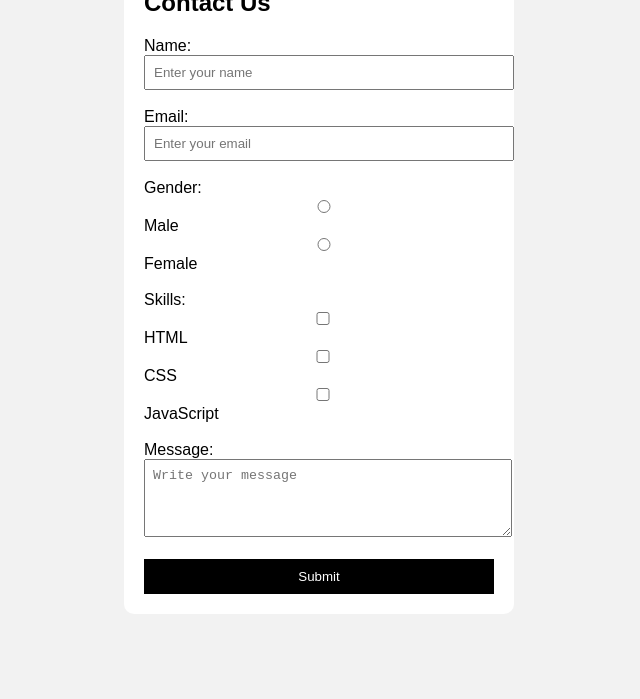
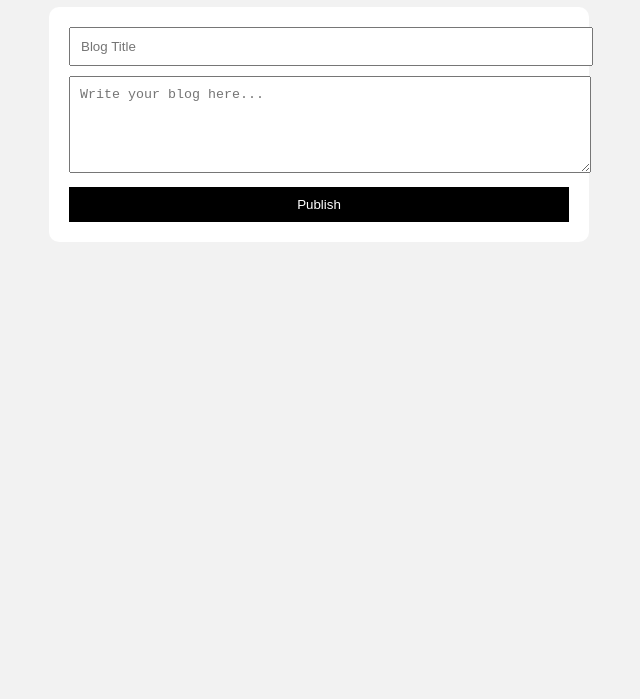
Before and after one commit to dhavaseharshada-boop/Saiket-Web-Development-Internship, a plain HTML site: page index.html in a window 1280 px wide. Shown: the part 101-800 px from the top of the page, without its empty margins (321-961 px from the left). Drawn offline with Linux system fonts and the light colour scheme.

Commit message:
Uploaded Task 5 Blogging files

```diff
--- a/index.html
+++ b/index.html
@@ -1,34 +1,21 @@
 <!DOCTYPE html>
 <html>
 <head>
-    <title>Contact Form</title>
+    <title>Blogging Platform</title>
     <link rel="stylesheet" href="style.css">
 </head>
 <body>
 
-    <form>
-        <h2>Contact Us</h2>
+    <h1>My Blog</h1>
 
-        <label>Name:</label><br>
-        <input type="text" placeholder="Enter your name"><br><br>
+    <div class="blog-form">
+        <input type="text" id="title" placeholder="Blog Title">
+        <textarea id="content" rows="5" placeholder="Write your blog here..."></textarea>
+        <button onclick="addBlog()">Publish</button>
+    </div>
 
-        <label>Email:</label><br>
-        <input type="email" placeholder="Enter your email"><br><br>
+    <div id="blogs"></div>
 
-        <label>Gender:</label><br>
-        <input type="radio" name="gender"> Male
-        <input type="radio" name="gender"> Female<br><br>
-
-        <label>Skills:</label><br>
-        <input type="checkbox"> HTML
-        <input type="checkbox"> CSS
-        <input type="checkbox"> JavaScript<br><br>
-
-        <label>Message:</label><br>
-        <textarea rows="4" placeholder="Write your message"></textarea><br><br>
-
-        <button type="submit">Submit</button>
-    </form>
-
+    <script src="script.js"></script>
 </body>
 </html>
--- a/script.js
+++ b/script.js
@@ -1 +1,19 @@
-alert("Form Loaded Successfully");
+function addBlog() {
+    var title = document.getElementById("title").value;
+    var content = document.getElementById("content").value;
+
+    if (title === "" || content === "") {
+        alert("Please fill all fields");
+        return;
+    }
+
+    var blogDiv = document.createElement("div");
+    blogDiv.className = "blog-post";
+
+    blogDiv.innerHTML = "<h3>" + title + "</h3><p>" + content + "</p>";
+
+    document.getElementById("blogs").appendChild(blogDiv);
+
+    document.getElementById("title").value = "";
+    document.getElementById("content").value = "";
+}
--- a/style.css
+++ b/style.css
@@ -1,22 +1,29 @@
 body {
     background-color: #f2f2f2;
     font-family: Arial, sans-serif;
+    padding: 20px;
 }
 
-form {
+h1 {
+    text-align: center;
+}
+
+.blog-form {
     background-color: white;
-    width: 350px;
-    margin: 50px auto;
     padding: 20px;
+    max-width: 500px;
+    margin: auto;
     border-radius: 10px;
 }
 
-input, textarea {
+.blog-form input,
+.blog-form textarea {
     width: 100%;
-    padding: 8px;
+    padding: 10px;
+    margin-bottom: 10px;
 }
 
-button {
+.blog-form button {
     background-color: black;
     color: white;
     border: none;
@@ -25,6 +32,14 @@ button {
     cursor: pointer;
 }
 
-button:hover {
+.blog-form button:hover {
     background-color: green;
 }
+
+.blog-post {
+    background-color: white;
+    padding: 15px;
+    margin: 20px auto;
+    max-width: 500px;
+    border-radius: 10px;
+}
```
